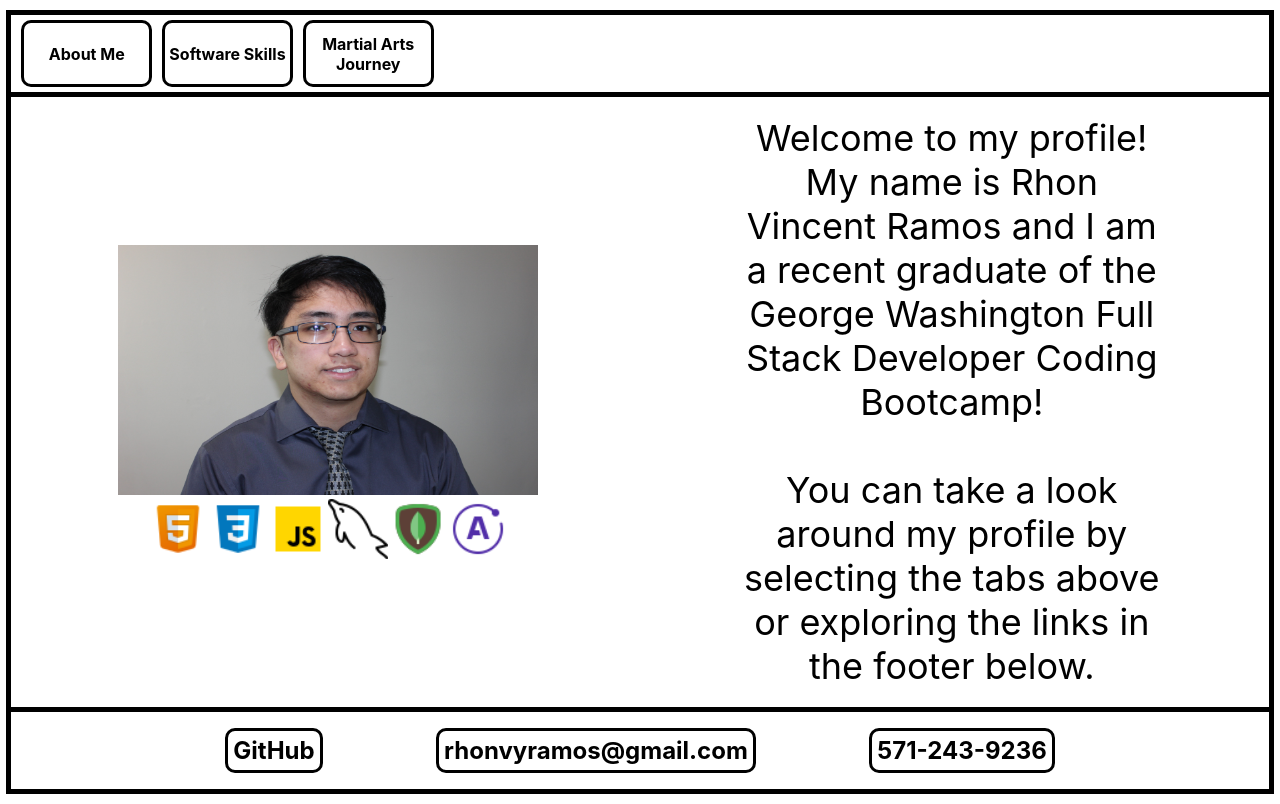
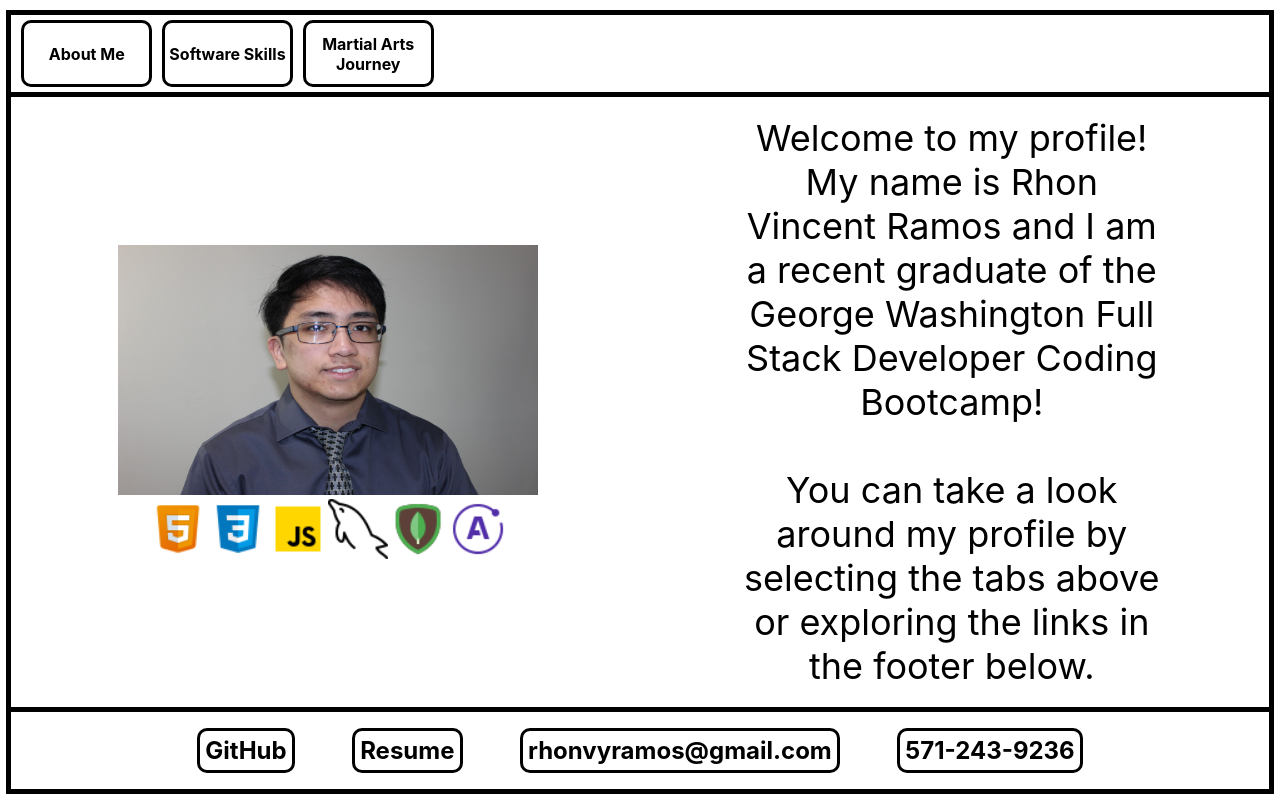
Before and after one commit to rhonvyramos/resume-portfolio-overdone, a React (Create React App) app: page / in a window 1280 px wide. Built offline with nearby package versions, Linux system fonts and the light colour scheme.

Commit message:
colors adjusted

```diff
--- a/src/components/ContactBar/index.css
+++ b/src/components/ContactBar/index.css
@@ -47,5 +47,8 @@
 }
 
 #contact_elements p:active {
-    background-color: darkblue;
+    box-shadow: 5px 5px 5px black;
+    background-color: black;
+    color: white;
+    border-color: black;
 }
--- a/src/components/ContactBar/index.js
+++ b/src/components/ContactBar/index.js
@@ -9,6 +9,9 @@ export default function Footer() {
                     <a href="https://github.com/rhonvyramos" target="_blank" rel="noopener noreferrer">
                         <p>GitHub</p>
                     </a>
+                    <a href="https://drive.google.com/file/d/1OURUW3y9xB-5NeLxJnkfQdIOPco_jheM/view?usp=sharing" target="_blank" rel="noopener noreferrer">
+                        <p>Resume</p>
+                    </a>
                     <p>rhonvyramos@gmail.com</p>
                     <p>571-243-9236</p>
                 </div>
```
